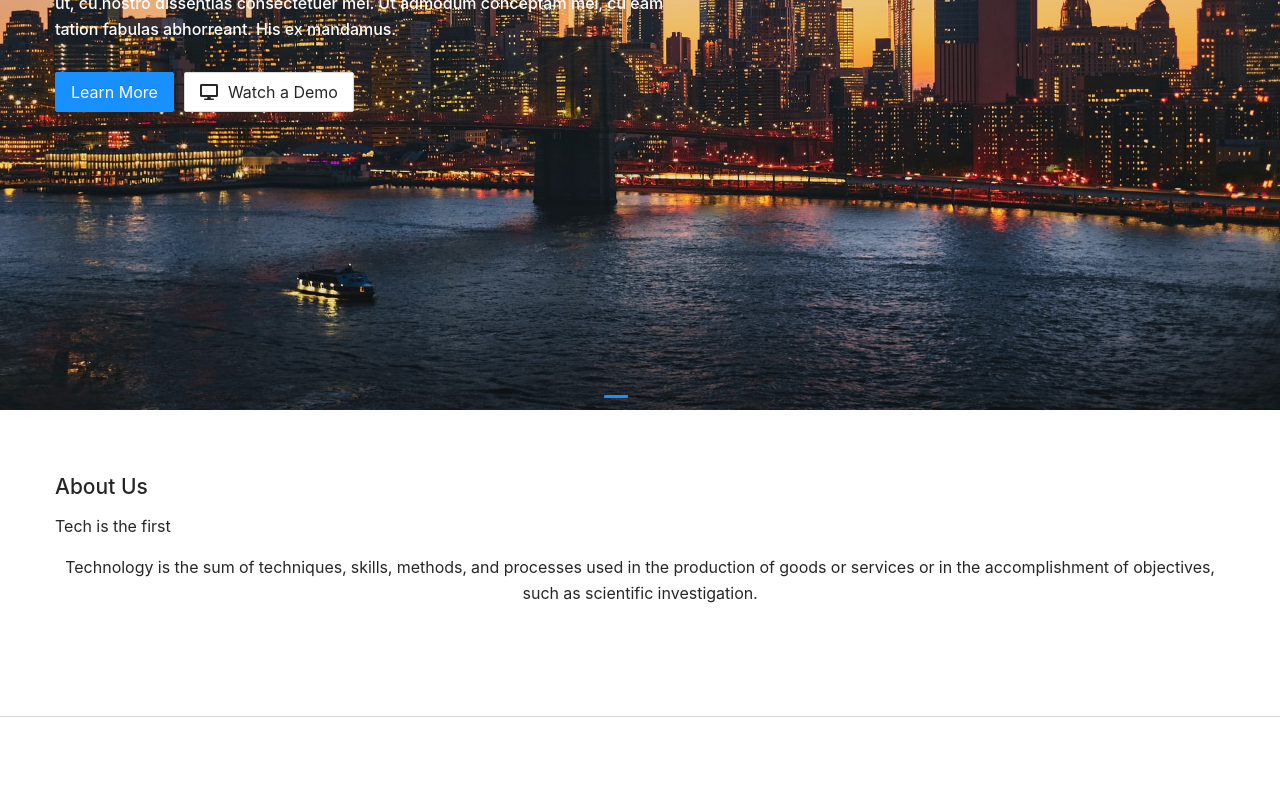
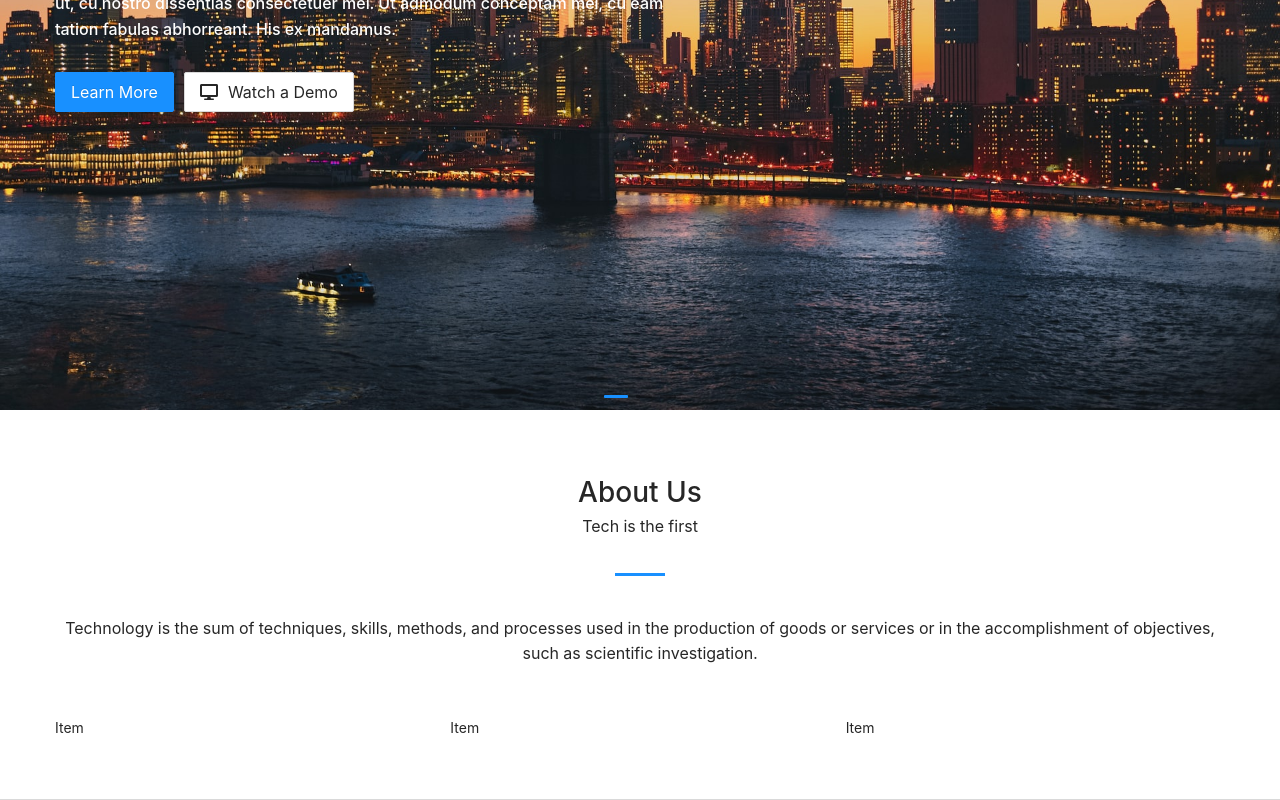
Before and after one commit to harvey0107/react-website, a React (Create React App) app: page / in a window 1280 px wide. Shown: the part 390-1190 px from the top of the page. Before the commit the page ends 1107 px from the top, so only its background shows below. Built offline with nearby package versions, Linux system fonts and the light colour scheme.

Commit message:
added contents items

```diff
--- a/src/components/home/About.js
+++ b/src/components/home/About.js
@@ -1,14 +1,22 @@
 import React from 'react'
+import { Row, Col } from 'antd';
 
 function AppAbout() {
     return (
         <div className='block aboutBlock'>
             <div className='container-fluid'>
+                <div className='titleHolder'>
                 <h2>About Us</h2>
                 <p>Tech is the first</p>
+                </div>
                 <div className='contentHolder'>
                     <p>Technology is the sum of techniques, skills, methods, and processes used in the production of goods or services or in the accomplishment of objectives, such as scientific investigation.</p>
                 </div>
+                <Row gutter={[16, 16]}>
+                    <Col span={8}>Item</Col>
+                    <Col span={8}>Item</Col>
+                    <Col span={8}>Item</Col>
+                </Row>
             </div>
         </div>
     )
```
